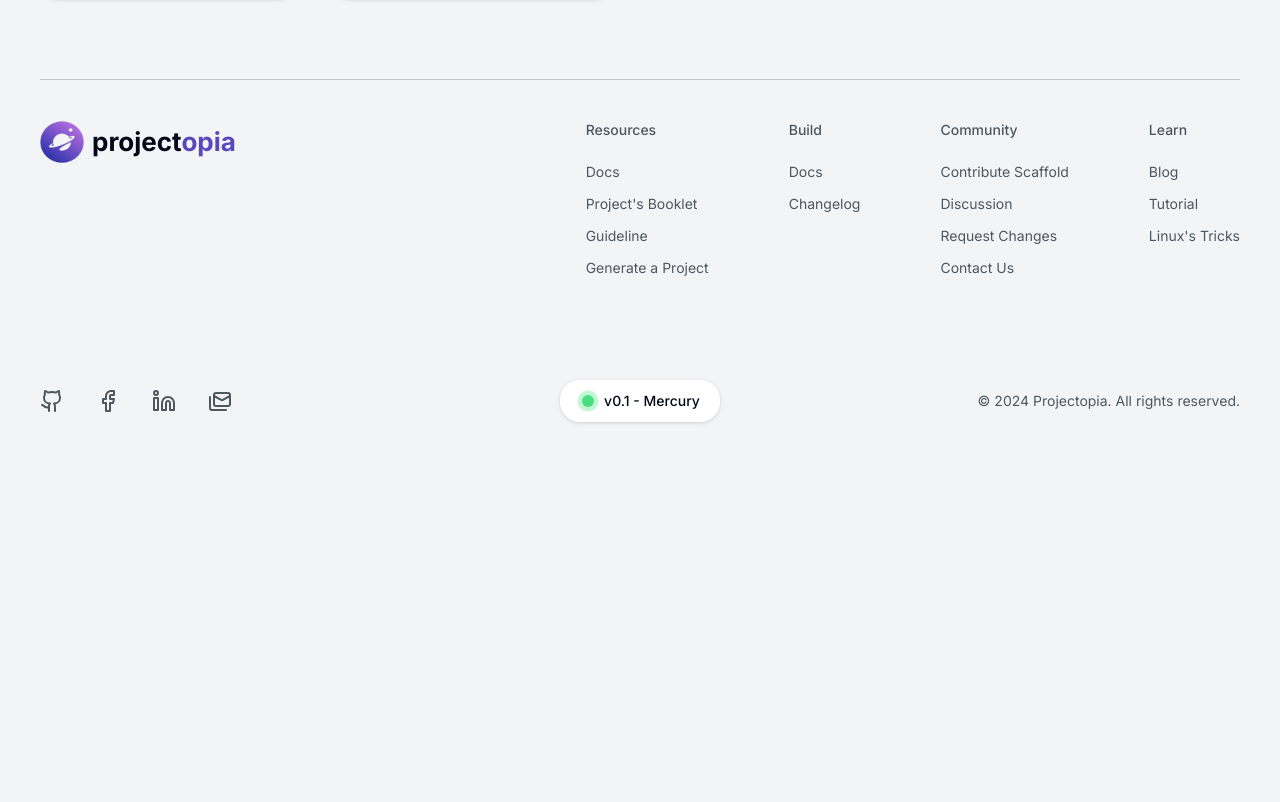
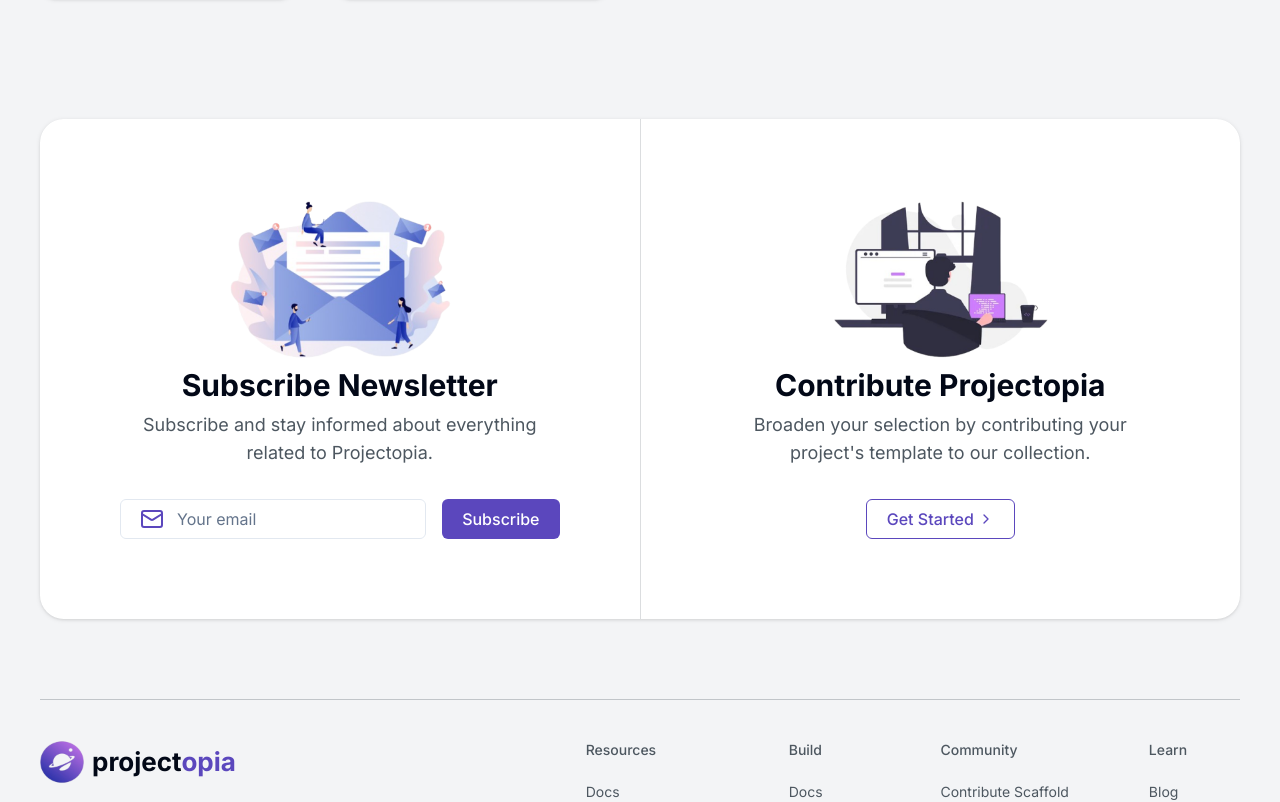
Before and after one commit to projectopia-bot/projectopia.frontend, a Next.js app: page / in a window 1280 px wide. Shown: the part 2618-3420 px from the top of the page. Before the commit the page ends 3080 px from the top, so only its background shows below. Built offline with nearby package versions, Linux system fonts and the light colour scheme.

Commit message:
CI/CD: Copied FRONTEND

```diff
--- a/app/(main)/page.tsx
+++ b/app/(main)/page.tsx
@@ -1,6 +1,7 @@
 import ConnectSection from '@/components/home/connect-section';
 import FeaturesSection from '@/components/home/features-section';
 import HeroSection from '@/components/home/hero-section';
+import SubscribeSection from '@/components/home/subscribe-section';
 
 export default function HomePage() {
   return (
@@ -8,6 +9,7 @@
       <HeroSection />
       <FeaturesSection />
       <ConnectSection />
+      <SubscribeSection />
     </>
   );
 }
--- /dev/null
+++ b/components/home/subscribe-section.tsx
@@ -0,0 +1,56 @@
+import { contributeImage, subscribeImage } from '@/public';
+import Image from 'next/image';
+import { Input } from '../ui/input';
+import { Button } from '../ui/button';
+import { ChevronRight, Mail } from 'lucide-react';
+import { cn } from '@/lib/utils';
+import Link from 'next/link';
+
+export default function SubscribeSection() {
+  return (
+    <section aria-label="subscribe-section" className="mt-30 flex justify-center px-4">
+      <div className="w-300 max-w-full flex rounded-3xl overflow-hidden drop-shadow bg-white">
+        <div className="flex-1 flex flex-col items-center justify-center p-10 xl:p-20">
+          <Image src={subscribeImage} alt="Subscribe" className="h-40 w-auto" />
+          <h2 className="font-bold text-3xl mt-2 text-center">Subscribe Newsletter</h2>
+          <p className="text-lg leading-7 text-gray text-center mt-2">
+            Subscribe and stay informed about everything related to Projectopia.
+          </p>
+          <div className="flex w-full gap-4 mt-8">
+            <div className="flex-1 relative">
+              <Mail className="absolute top-1/2 -translate-y-1/2 left-5 text-purple" />
+              <Input type="email" className="w-full pl-14 pr-4 text-base" placeholder="Your email" />
+            </div>
+            <Button className="bg-purple text-white px-5 py-2 font-medium leading-6 hover:bg-purple/85 text-base">
+              Subscribe
+            </Button>
+          </div>
+        </div>
+        <div className="h-full w-[1px] bg-gray/20"></div>
+        <div className="flex-1 flex flex-col items-center justify-center p-10 xl:p-20">
+          <Image src={contributeImage} alt="Subscribe" className="h-40 w-auto" />
+          <h2 className="font-bold text-3xl mt-2 text-center">Contribute Projectopia</h2>
+          <p className="text-lg leading-7 text-gray text-center mt-2">
+            Broaden your selection by contributing your project&apos;s template to our collection.
+          </p>
+          <Link
+            href="https://github.com/projectopia"
+            rel="noopener noreferrer"
+            target="_blank"
+            className="flex justify-center mt-8"
+          >
+            <Button
+              className={cn(
+                'bg-white border border-solid border-purple px-5 py-2 font-medium leading-6 text-purple hover:text-white hover:bg-purple',
+                'flex items-center gap-1 group text-base',
+              )}
+            >
+              Get Started
+              <ChevronRight size={16} className="text-purple group-hover:text-white transition" />
+            </Button>
+          </Link>
+        </div>
+      </div>
+    </section>
+  );
+}
--- /dev/null
+++ b/components/ui/input.tsx
@@ -0,0 +1,22 @@
+import * as React from 'react';
+
+import { cn } from '@/lib/utils';
+
+export interface InputProps extends React.InputHTMLAttributes<HTMLInputElement> {}
+
+const Input = React.forwardRef<HTMLInputElement, InputProps>(({ className, type, ...props }, ref) => {
+  return (
+    <input
+      type={type}
+      className={cn(
+        'flex h-10 w-full rounded-md border border-input bg-background px-3 py-2 text-sm ring-offset-background file:border-0 file:bg-transparent file:text-sm file:font-medium placeholder:text-muted-foreground focus-visible:outline-none focus-visible:ring-2 focus-visible:ring-ring focus-visible:ring-offset-2 disabled:cursor-not-allowed disabled:opacity-50',
+        className,
+      )}
+      ref={ref}
+      {...props}
+    />
+  );
+});
+Input.displayName = 'Input';
+
+export { Input };
--- a/public/index.ts
+++ b/public/index.ts
@@ -3,5 +3,15 @@
 import productImage from './product.png';
 import ubunchuuImage from './ubunchuu.png';
 import connectPenguinsImage from './connect-penguins.png';
+import subscribeImage from './subscribe.png';
+import contributeImage from './contribute.png';
 
-export { projectopiaLogo, heroImage, productImage, ubunchuuImage, connectPenguinsImage };
+export {
+  projectopiaLogo,
+  heroImage,
+  productImage,
+  ubunchuuImage,
+  connectPenguinsImage,
+  subscribeImage,
+  contributeImage,
+};
--- a/tailwind.config.ts
+++ b/tailwind.config.ts
@@ -20,6 +20,7 @@
         30: '7.5rem',
         55: '13.75rem',
         95: '23.75rem',
+        110: '27.5rem',
         135: '33.75rem',
         145: '36.25rem',
         160: '40rem',
```
Also changed, not shown: public/contribute.png (added), public/subscribe.png (added).
